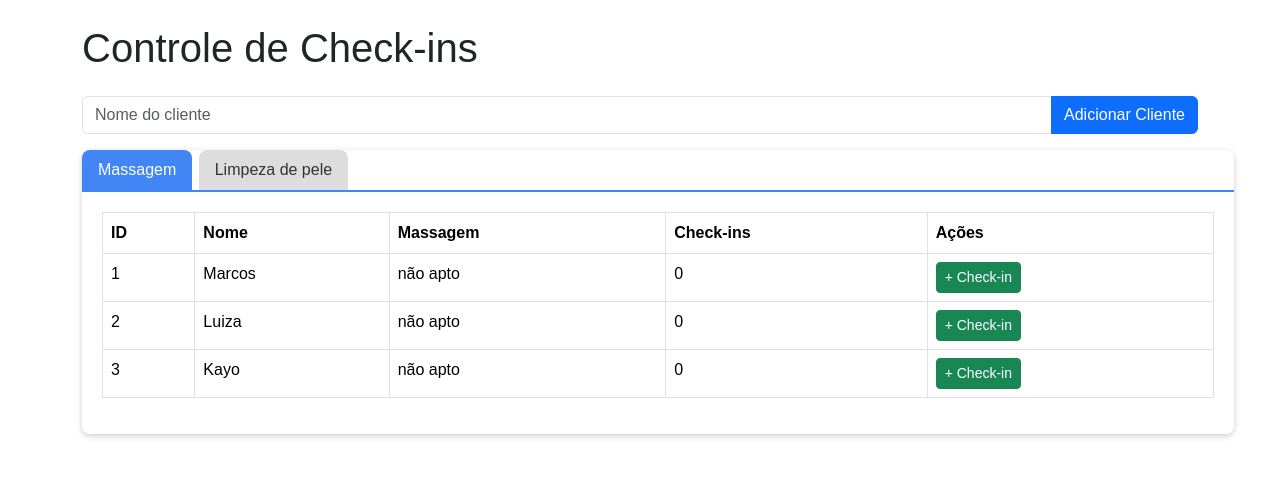
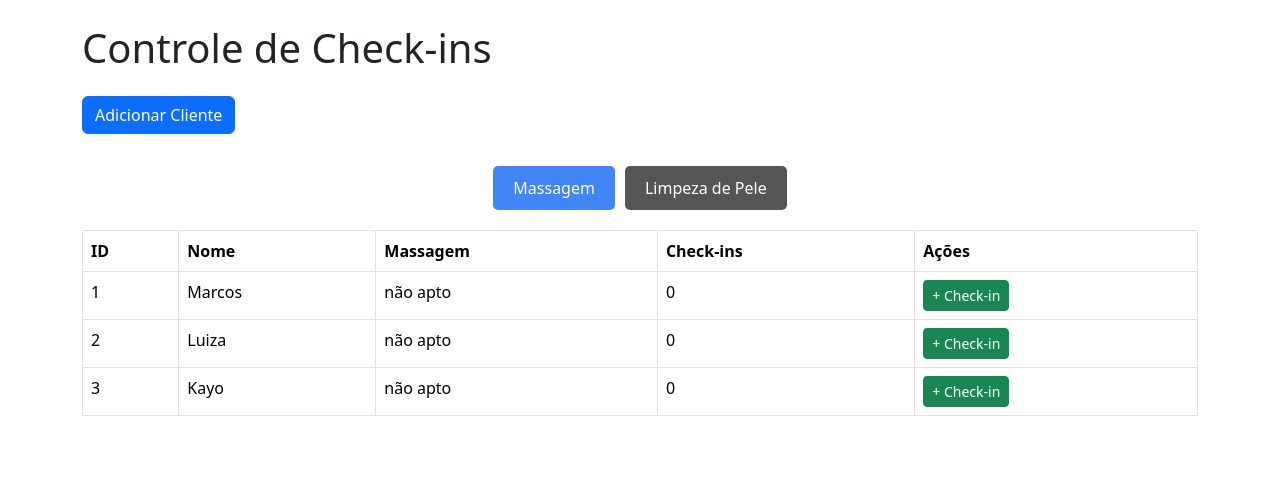
Before and after one commit to Markfgui675/app_estetica_flask, a Flask app: page / in a window 1280 px wide. Shown: the top 477 px of the page. Run offline with Flask 3, Linux system fonts and the light colour scheme; data comes from the database, SQL or seed files in the repository; both versions use the stored data as it was after the commit.

Commit message:
fix and develop:
reestruturação de links para melhora da navegabilidade;
adicionado modal para inclusão de clientes.

```diff
--- a/app/__init__.py
+++ b/app/__init__.py
@@ -2,4 +2,4 @@ from flask import Flask
 
 app = Flask(__name__)
 
-from app.views import homepage
+from app.views import homepage_massagem
--- a/app/static/css/style.css
+++ b/app/static/css/style.css
@@ -1,52 +1,31 @@
 body {
-    font-family: Arial, sans-serif;
-    background: #ffffff;
-    padding: 20px;
+    padding: 24px;
 }
 
-.tabs {
-    width: 90vw;
-    margin: auto;
-    background: white;
-    border-radius: 8px;
-    box-shadow: 0 2px 6px rgba(0,0,0,0.2);
+.nav {
+    margin-bottom: 20px;
+    width: 100%;
+    display: flex;
+    justify-content: center;
+    align-items: center;
+    padding-top: 32px;
 }
 
-/* Esconde os radio buttons */
-.tabs input[type="radio"] {
-    display: none;
-}
-
-/* Estilo dos botões (abas) */
-.tabs label {
+.nav a {
     display: inline-block;
-    padding: 8px 16px;
-    cursor: pointer;
-    background: #ddd;
-    color: #333;
-    border-radius: 8px 8px 0 0;
-    margin-right: 2px;
+    padding: 10px 20px;
+    margin: 0 5px;
+    text-decoration: none;
+    color: white;
+    background: #555;
+    border-radius: 5px;
     transition: background 0.3s;
 }
 
-.tabs label:hover {
-    background: #bbb;
+.nav a:hover {
+    background: #777;
 }
 
-/* Aba ativa */
-.tabs input[type="radio"]:checked + label {
+.nav .active {
     background: #4285f4;
-    color: white;
 }
-
-/* Conteúdo */
-.tab-content {
-    display: none;
-    padding: 20px;
-    border-top: 2px solid #4285f4;
-}
-
-#tab1:checked ~ #content1,
-#tab2:checked ~ #content2 {
-    display: block;
-}
--- /dev/null
+++ b/app/static/js/script.js
@@ -0,0 +1,21 @@
+// Pega os elementos
+const modal = document.getElementById("myModal");
+const btn = document.getElementById("openModal");
+const span = document.getElementById("closeModal");
+
+// Quando clicar no botão, abre o modal
+btn.onclick = function () {
+    modal.style.display = "flex";
+}
+
+// Quando clicar no X, fecha o modal
+span.onclick = function () {
+    modal.style.display = "none";
+}
+
+// Quando clicar fora da caixa, também fecha
+window.onclick = function (event) {
+    if (event.target == modal) {
+        modal.style.display = "none";
+    }
+}
--- a/app/templates/index.html
+++ /dev/null
@@ -1,99 +0,0 @@
-<!DOCTYPE html>
-<html lang="pt-br">
-<head>
-  <meta charset="UTF-8">
-  <title>Controle de Check-ins</title>
-  <link href="https://cdn.jsdelivr.net/npm/bootstrap@5.3.2/dist/css/bootstrap.min.css" rel="stylesheet">
-  <link rel="stylesheet" href="{{url_for('static', filename='css/style.css')}}">
-</head>
-<body class="p-4">
-  <div class="container">
-    <h1 class="mb-4">Controle de Check-ins</h1>
-
-    <form action="/adicionar" method="post" class="mb-3">
-      <div class="input-group">
-        <input type="text" name="nome" class="form-control" placeholder="Nome do cliente" required>
-        <button class="btn btn-primary">Adicionar Cliente</button>
-      </div>
-    </form>
-
-
-    <div class="tabs">
-    <!-- Abas -->
-    <input type="radio" name="tab" id="tab1" checked>
-    <label for="tab1">Massagem</label>
-
-    <input type="radio" name="tab" id="tab2">
-    <label for="tab2">Limpeza de pele</label>
-
-    <!-- Conteúdo -->
-
-    <!-- Massagem -->
-    <div id="content1" class="tab-content">
-      <table class="table table-bordered">
-      <thead>
-        <tr>
-          <th>ID</th>
-          <th>Nome</th>
-          <th>Massagem</th>
-          <th>Check-ins</th>
-          <th>Ações</th>
-        </tr>
-      </thead>
-      <tbody>
-        {% for cliente in clientes_massagem %}
-        <tr>
-          <td>{{ cliente.id }}</td>
-          <td>{{ cliente.nome }}</td>
-          {% if cliente.status_massagem %}
-            <td>apto para agendar massagem</td>
-          {% else %}
-            <td>não apto</td>
-          {% endif %}
-          <td>{{ cliente.checkins_massagem }}</td>
-          <td>
-            <a href="/checkinmassagem/{{ cliente.id }}" class="btn btn-success btn-sm">+ Check-in</a>
-          </td>
-        </tr>
-        {% endfor %}
-      </tbody>
-    </table>
-    </div>
-
-
-
-    <!-- Limpeza -->
-    <div id="content2" class="tab-content">
-      <table class="table table-bordered">
-      <thead>
-        <tr>
-          <th>ID</th>
-          <th>Nome</th>
-          <th>Limpeza de pele</th>
-          <th>Check-ins</th>
-          <th>Ações</th>
-        </tr>
-      </thead>
-      <tbody>
-        {% for cliente in clientes_limpeza %}
-        <tr>
-          <td>{{ cliente.id }}</td>
-          <td>{{ cliente.nome }}</td>
-          {% if cliente.status_limpeza %}
-            <td>apto para agendar limpeza</td>
-          {% else %}
-            <td>não apto</td>
-          {% endif %}
-          <td>{{ cliente.checkins_limpeza }}</td>
-          <td>
-            <a href="/checkinlimpeza/{{ cliente.id }}" class="btn btn-success btn-sm">+ Check-in</a>
-          </td>
-        </tr>
-        {% endfor %}
-      </tbody>
-    </table>
-    </div>
-  </div>
-  </div>
-</body>
-</html>
--- /dev/null
+++ b/app/templates/massagem.html
@@ -0,0 +1,96 @@
+<!DOCTYPE html>
+<html lang="pt-br">
+<head>
+    <meta charset="UTF-8">
+    <meta name="viewport" content="width=device-width, initial-scale=1.0">
+    <title>Controle de Check-ins</title>
+    <link href="https://cdn.jsdelivr.net/npm/bootstrap@5.3.2/dist/css/bootstrap.min.css" rel="stylesheet">
+    <link rel="stylesheet" href="{{url_for('static', filename='css/style.css')}}">
+    <link rel="stylesheet" href="{{url_for('static', filename='css/modal.css')}}">
+</head>
+<body>
+    <div class="container">
+        <h1 class="mb-4">
+            Controle de Check-ins
+        </h1>
+
+        <!-- Botão que abre o modal -->
+        <button class="btn btn-primary" id="openModal">Adicionar Cliente</button>
+
+        <!--Seção de botões-->
+        <div class="nav">
+            <a href="/" class="active">Massagem</a>
+            <a href="/limpeza">Limpeza de Pele</a>
+        </div>
+
+        <table class="table table-bordered">
+            <thead>
+                <tr>
+                <th>ID</th>
+                <th>Nome</th>
+                <th>Massagem</th>
+                <th>Check-ins</th>
+                <th>Ações</th>
+                </tr>
+            </thead>
+            <tbody>
+                {% for cliente in clientes_massagem %}
+                <tr>
+                <td>{{ cliente.id }}</td>
+                <td>{{ cliente.nome }}</td>
+                {% if cliente.status_massagem %}
+                    <td>apto para agendar massagem</td>
+                {% else %}
+                    <td>não apto</td>
+                {% endif %}
+                <td>{{ cliente.checkins_massagem }}</td>
+                <td>
+                    <a href="/checkinmassagem/{{ cliente.id }}" class="btn btn-success btn-sm">+ Check-in</a>
+                </td>
+                </tr>
+                {% endfor %}
+            </tbody>
+        </table>
+
+
+
+
+
+
+
+
+
+
+
+
+
+
+
+        <!-- Modal -->
+        <div id="myModal" class="modal">
+            <div class="modal-content">
+            <span style="cursor: pointer;" class="close" id="closeModal">&times;</span>
+            <div class="modal-header">Novo Cliente</div>
+
+            <form action="/adicionar" method="post" class="form-adicionar">
+                <div class="mb-3">
+                    <label for="nome" class="form-label">Nome do cliente:</label>
+                    <input type="text" class="form-control" id="nome" name="nome" required>
+                </div>
+                <!-- Caixinha de seleção -->
+                <div class="mb-3">
+                    <label for="servico" class="form-label">Serviço:</label>
+                    <select class="form-select" id="servico" name="servico" required>
+                    <option value="" disabled selected>Selecione um serviço...</option>
+                    <option value="Massagem">Massagem</option>
+                    <option value="Limpeza de pele">Limpeza de pele</option>
+                    </select>
+                </div>
+                <button type="submit" class="btn btn-success">Salvar</button>
+            </form>
+        </div>
+    </div>
+
+    <script src="{{ url_for('static', filename='js/script.js') }}"></script>
+</body>
+</html>
--- a/app/views.py
+++ b/app/views.py
@@ -53,24 +53,48 @@ def init_db():
 
 init_db()
 
+def adicionar_cliente_limpeza(nome):
+    conn = get_db_connection()
+    conn.execute("INSERT INTO clientes_limpeza (nome, status_limpeza, checkins_limpeza) VALUES (?, 0, 0)", (nome,))
+    conn.commit()
+    conn.close()
+
+def adicionar_cliente_massagem(nome):
+    conn = get_db_connection()
+    conn.execute("INSERT INTO clientes_massagem (nome, status_massagem, checkins_massagem) VALUES (?, 0, 0)", (nome,))
+    conn.commit()
+    conn.close()
+
+
+
+
+
 @app.route("/")
-def homepage():
+def homepage_massagem():
     conn = get_db_connection()
     clientes_massagem = conn.execute('SELECT * FROM clientes_massagem').fetchall()
+    conn.close()
+    return render_template('massagem.html', clientes_massagem=clientes_massagem)
+
+@app.route('/limpeza')
+def homepage_limpeza():
+    conn = get_db_connection()
     clientes_limpeza = conn.execute('SELECT * FROM clientes_limpeza').fetchall()
     conn.close()
-    return render_template('index.html', clientes_massagem=clientes_massagem, clientes_limpeza=clientes_limpeza)
+    return render_template('limpeza.html',clientes_limpeza=clientes_limpeza)
+
 
 @app.route('/adicionar', methods=['POST'])
 def adicionar_cliente():
     nome = request.form['nome']
-    conn = get_db_connection()
-    conn.execute("INSERT INTO clientes_limpeza (nome, status_limpeza, checkins_limpeza) VALUES (?, 0, 0)", (nome,))
-    conn.commit()
-    conn.close()
-    return redirect(url_for('homepage'))
+    tipo = request.form['servico']
+    if tipo.lower() == 'Limpeza de pele'.lower():
+        adicionar_cliente_limpeza(nome)
+        return redirect(url_for('homepage_limpeza'))
+    if tipo.lower() == 'Massagem'.lower():
+        adicionar_cliente_massagem(nome)
+        return redirect(url_for('homepage_massagem'))
 
-    #modificar forma de registro de clientes
 
 @app.route('/checkinmassagem/<int:cliente_id>')
 def registrar_checkin_massagem(cliente_id):
@@ -94,7 +118,7 @@ def registrar_checkin_massagem(cliente_id):
                         (cliente_id, datetime.now().strftime("%Y-%m-%d %H:%M:%S")))
         conn.commit()
     conn.close()
-    return redirect(url_for('homepage'))
+    return redirect(url_for('homepage_massagem'))
 
 @app.route('/checkinlimpeza/<int:cliente_id>')
 def registrar_checkin_limpeza(cliente_id):
@@ -117,4 +141,4 @@ def registrar_checkin_limpeza(cliente_id):
                         (cliente_id, datetime.now().strftime("%Y-%m-%d %H:%M:%S")))
         conn.commit()
     conn.close()
-    return redirect(url_for('homepage'))
+    return redirect(url_for('homepage_massagem'))
```
Also changed, not shown: app/static/css/modal.css (added, +78 -0 lines), app/templates/limpeza.html (added, +95 -0 lines), checkins.db.
